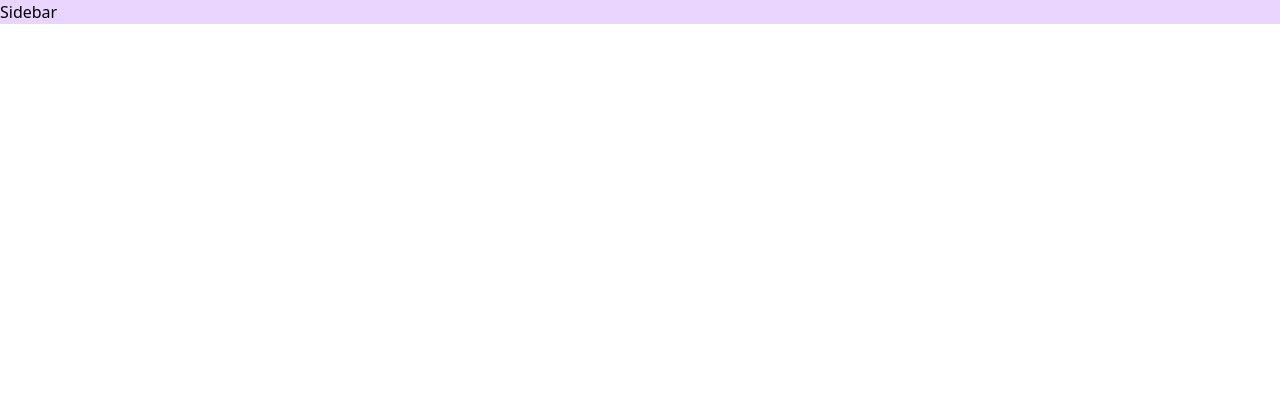
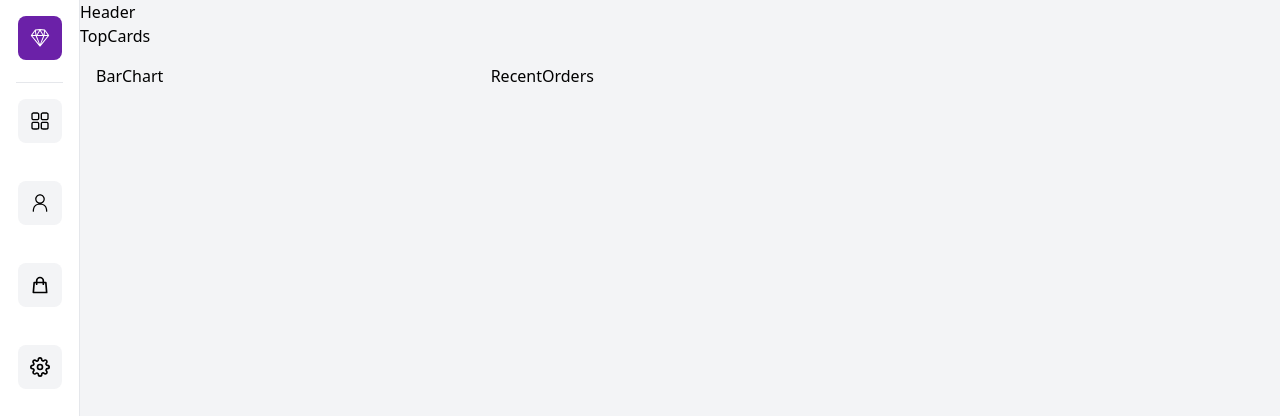
Before and after one commit to mihai-gabriel1/nextjs-user-dashboard, a Next.js app: page / in a window 1280 px wide. Shown: the top 416 px of the page. Built offline with nearby package versions, Linux system fonts and the light colour scheme.

Commit message:
React icons imported; sidebar styled.

```diff
--- a/components/Sidebar.jsx
+++ b/components/Sidebar.jsx
@@ -1,7 +1,46 @@
 import React from "react";
+import Link from "next/link";
+import Image from "next/image";
+import { RxSketchLogo, RxDashboard, RxPerson } from "react-icons/rx";
+import { HiOutlineShoppingBag } from "react-icons/hi";
+import { FiSettings } from "react-icons/fi";
 
-const Sidebar = () => {
-  return <div className="bg-purple-200">Sidebar</div>;
+const Sidebar = ({ children }) => {
+  return (
+    <div className="flex">
+      <div className="fixed w-20 h-screen p-4 bg-white border-r-[1px] flex flex-col justify-between">
+        <div className="flex flex-col items-center">
+          <Link href="/">
+            <div className="bg-purple-800 text-white p-3 rounded-lg inline-block">
+              <RxSketchLogo size={20} />
+            </div>
+          </Link>
+          <span className="border-b-[1px] border-gray-200 w-full p-2"></span>
+          <Link href="/">
+            <div className="bg-gray-100 hover:bg-gray-200 cursor-pointer my-4 p-3 rounded-lg inline-block">
+              <RxDashboard size={20} />
+            </div>
+          </Link>
+          <Link href="/customers">
+            <div className="bg-gray-100 hover:bg-gray-200 cursor-pointer my-4 p-3 rounded-lg inline-block">
+              <RxPerson size={20} />
+            </div>
+          </Link>
+          <Link href="/orders">
+            <div className="bg-gray-100 hover:bg-gray-200 cursor-pointer my-4 p-3 rounded-lg inline-block">
+              <HiOutlineShoppingBag size={20} />
+            </div>
+          </Link>
+          <Link href="/">
+            <div className="bg-gray-100 hover:bg-gray-200 cursor-pointer my-4 p-3 rounded-lg inline-block">
+              <FiSettings size={20} />
+            </div>
+          </Link>
+        </div>
+      </div>
+      <main className="ml-20 w-full">{children}</main>
+    </div>
+  );
 };
 
 export default Sidebar;
--- a/package.json
+++ b/package.json
@@ -13,7 +13,8 @@
     "next": "13.4.2",
     "react": "18.2.0",
     "react-chartjs-2": "^5.2.0",
-    "react-dom": "18.2.0"
+    "react-dom": "18.2.0",
+    "react-icons": "^4.8.0"
   },
   "devDependencies": {
     "autoprefixer": "^10.4.14",
```
Also changed, not shown: 1 other file (tests, documents, lock files or other folders).
